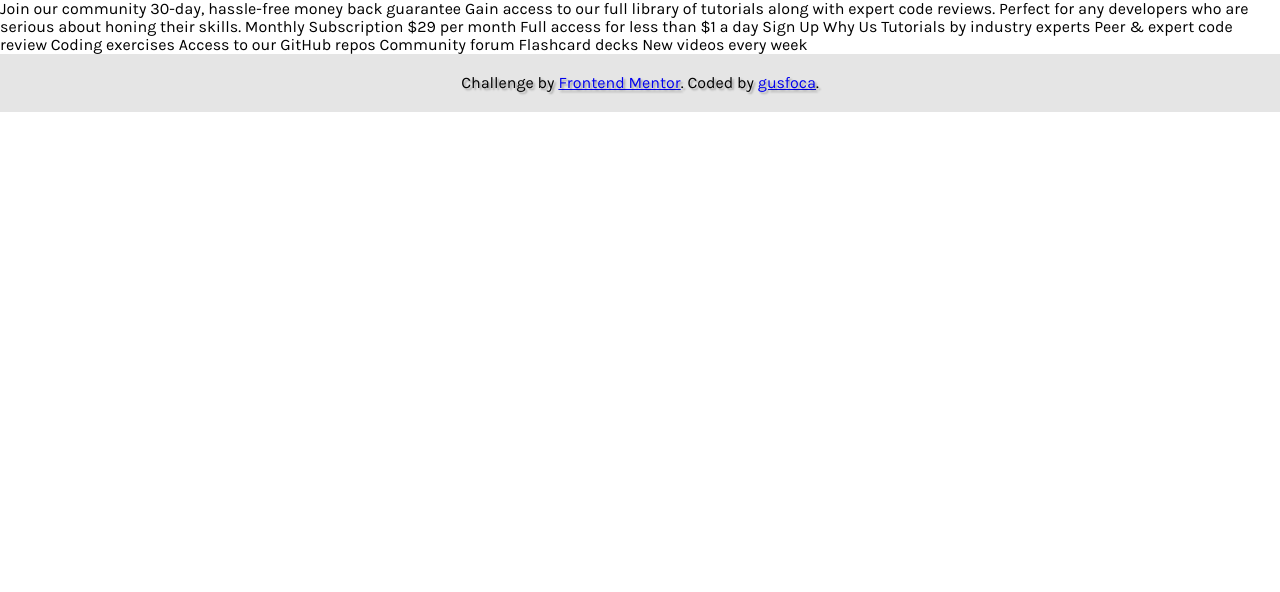
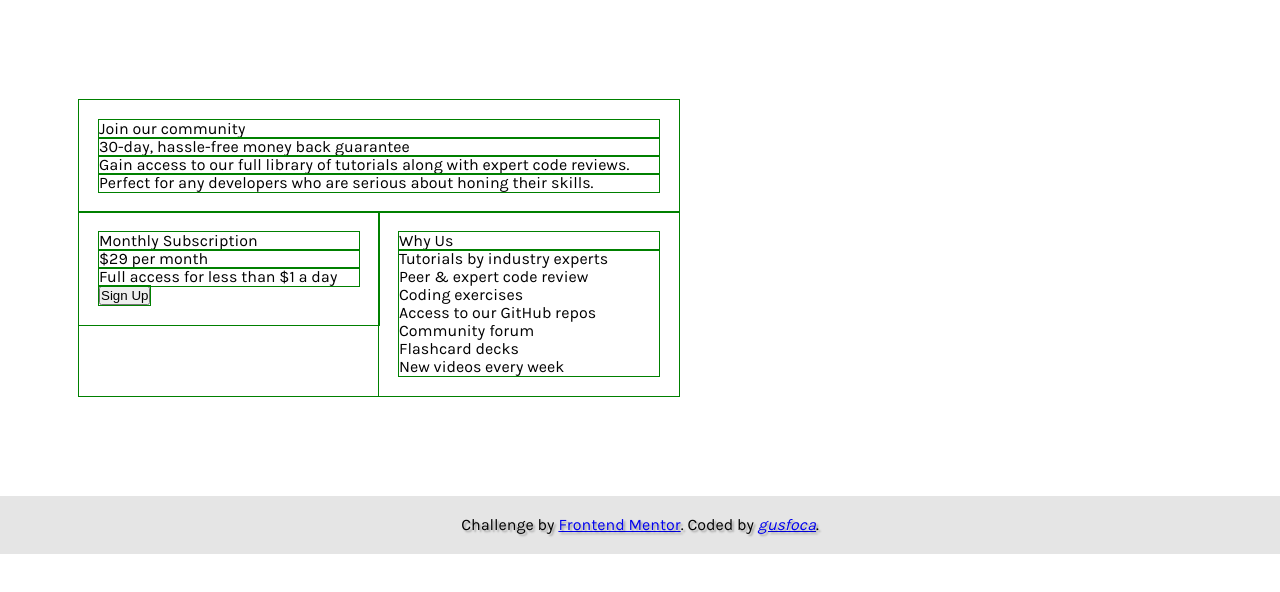
Before and after one commit to gusfoca/single-price-grid-component, a plain HTML site: page index.html in a window 1280 px wide. Drawn offline with Linux system fonts and the light colour scheme.

Commit message:
HTML and CSS for container layout

```diff
--- a/index.html
+++ b/index.html
@@ -13,36 +13,48 @@
 
 </head>
 <body>
-  Join our community
+    <main>
+        <section class="intro">
+            <p>Join our community</p>
 
-  30-day, hassle-free money back guarantee
+            <p>30-day, hassle-free money back guarantee</p>
 
-  Gain access to our full library of tutorials along with expert code reviews.
-  Perfect for any developers who are serious about honing their skills.
+            <p>Gain access to our full library of tutorials along with expert code reviews.</p>
+            <p>Perfect for any developers who are serious about honing their skills.</p>
+        </section>
 
-  Monthly Subscription
+        <div class="details">
+            <section class="subscription">
+                <p>Monthly Subscription</p>
 
-  &dollar;29 per month
+                <p>&dollar;29 per month</p>
 
-  Full access for less than &dollar;1 a day
+                <p>Full access for less than &dollar;1 a day</p>
 
-  Sign Up
+                <button>Sign Up</button>
+            </section><!--
 
-  Why Us
+         --><section class="why-us">
+                <p>Why Us</p>
 
-  Tutorials by industry experts
-  Peer &amp; expert code review
-  Coding exercises
-  Access to our GitHub repos
-  Community forum
-  Flashcard decks
-  New videos every week
+                <p>
+                Tutorials by industry experts<br>
+                Peer &amp; expert code review<br>
+                Coding exercises<br>
+                Access to our GitHub repos<br>
+                Community forum<br>
+                Flashcard decks<br>
+                New videos every week<br>
+                </p>
+            </section>
+        </div>
+    </main>
 
-  <footer>
-    <p class="attribution">
-      Challenge by <a href="https://www.frontendmentor.io?ref=challenge" target="_blank">Frontend Mentor</a>.
-      Coded by <a href="#">gusfoca</a>.
-    </p>
-  </footer>
+    <footer>
+        <p class="attribution">
+        Challenge by <a href="https://www.frontendmentor.io?ref=challenge" target="_blank">Frontend Mentor</a>.
+        Coded by <em><a href="#">gusfoca</a></em>.
+        </p>
+    </footer>
 </body>
 </html>
--- a/styles/main.css
+++ b/styles/main.css
@@ -27,6 +27,46 @@ html {
     font-family: karla, sans-serif;
 }
 
+/*                                      ____________________
+/*======================================    Container layout
+*/
+
+* {
+    outline: inherit;
+}
+
+main {
+    margin: 100px calc(15px + 5%);
+    max-width: max-content;
+    outline: solid 1px green;
+}
+
+section {
+    padding: 20px;
+}
+
+.details {
+    overflow: hidden;
+    max-width: max-content;
+}
+
+.subscription {
+    display: inline-block;
+    width: 300px;
+}
+
+.why-us {
+    float: right;
+    width: 300px;
+}
+/*                                    End of Container layout
+/*==========================================================*/
+
+
+/*                                      ____________________
+/*======================================    Inner layout
+*/
+
 .attribution {
     width: 100%;
     text-align: center;
@@ -34,3 +74,5 @@ html {
     background-color: rgba(0,0,0,0.1);
     text-shadow: 2px 2px 2px rgba(0,0,0,0.3);
 }
+/*                                    End of Inner layout
+/*==========================================================*/
```
